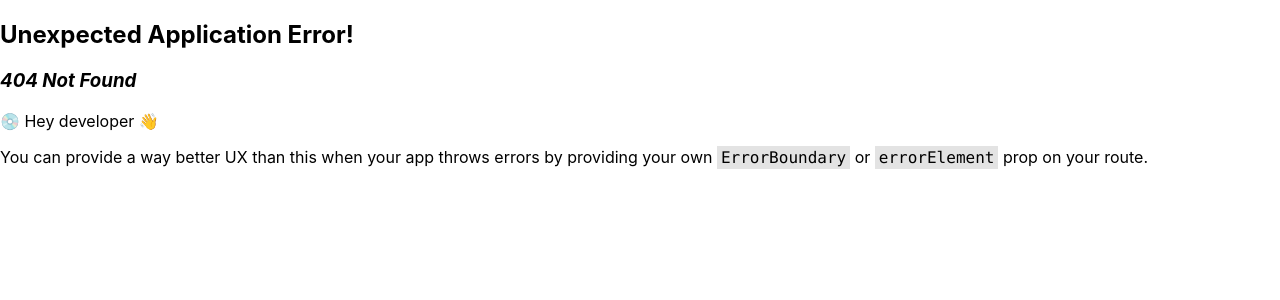
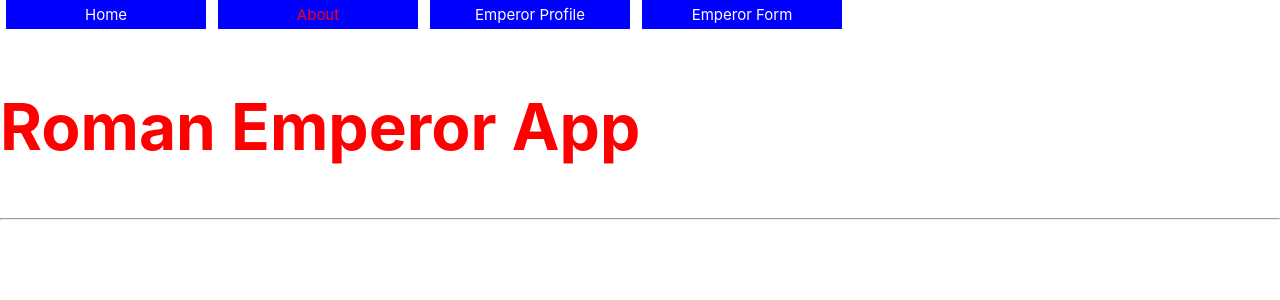
Before and after one commit to jh-23/roman-emperor-application, a React (Create React App) app: page /about in a window 1280 px wide. Before the commit this address had no page. Shown: the top 300 px of the page. Built offline with nearby package versions, Linux system fonts and the light colour scheme.

Commit message:
adding styled components to different component pages

```diff
--- /dev/null
+++ b/src/About.js
@@ -0,0 +1,27 @@
+import React from 'react';
+import NavBar from './NavBar';
+import styled from 'styled-components';
+
+function About() {
+
+    const H2 = styled.h2`
+    color: red;
+    font-size: 4rem;
+    `
+
+    return (
+        <div>
+            <header>
+                <NavBar />
+            </header>
+            <H2>Roman Emperor App</H2>
+            <p>
+
+            </p>
+            <hr />
+        </div>
+
+    )
+}
+
+export default About;
--- a/src/App.css
+++ b/src/App.css
@@ -1,9 +1,14 @@
 .App {
   text-align: center;
+  background-image: url('https://images4.alphacoders.com/102/1025923.jpg');
+  height: 100%;
+  background-position: center;
+  background-repeat: no-repeat;
+  background-size: cover;
 }
 
-.App-body {
-  background-image: url('https://images4.alphacoders.com/102/1025923.jpg');
+.roman-emperor-form {
+  background-image: url('https://as1.ftcdn.net/v2/jpg/05/85/21/72/1000_F_585217221_k5TqvtShdLy2g4Q5lHLFWzaluJyH2SFj.jpg');
   height: 100%;
   background-position: center;
   background-repeat: no-repeat;
--- a/src/App.js
+++ b/src/App.js
@@ -1,7 +1,7 @@
 import React, { useState, useEffect } from 'react';
 import logo from './logo.svg';
 import './App.css';
-import Emperors from './Emperors';
+import Emperors from './About';
 import EmperorForm from './EmperorForm';
 import NavBar from './NavBar';
 import EmperorCard from './EmporerCard';
@@ -36,13 +36,11 @@ function App() {
 
   return (
     <div className="App">
-      <body className='App-body'>
       <header>
       </header>
       <H1>My Roman Emperor App</H1>
       <EmperorForm onAddEmperor={addEmperor} />
       {emperorList}
-      </body>
     </div>
   );
 }
--- a/src/EmperorForm.js
+++ b/src/EmperorForm.js
@@ -1,5 +1,6 @@
 import React, { useState } from 'react';
 import NavBar from './NavBar';
+import styled from 'styled-components';
 
 function EmperorForm({ onAddEmperor }) {
 
@@ -27,16 +28,18 @@ function EmperorForm({ onAddEmperor }) {
             .then((data) => onAddEmperor(data))
     }
 
-
-
+    const H2 = styled.h2`
+    color: red;
+    font-size: 4rem;
+    `
 
     return (
-        <div>
+        <div className="roman-emperor-form">
             <header>
                 <NavBar />
             </header>
         <div className="new-emperor-form">
-            <h2>New Emperor Form</h2>
+            <H2>New Emperor Form</H2>
             <form onSubmit={handleSubmit}>
                 <input type="text" name="name" placeholder="Emperor name" value={name} onChange={(e) => setName(e.target.value)} />
                 <input type="text" name="reign" placeholder="Reign time period" value={reign} onChange={(e) => setReign(e.target.value)} />
--- a/src/Emperors.js
+++ /dev/null
@@ -1,33 +0,0 @@
-import React, { useState, useEffect } from 'react';
-import NavBar from './NavBar';
-
-function Emperors() {
-
-    const [emperors, setEmperors] = useState([]);
-
-    useEffect(() => {
-        fetch('http://localhost:3000/emperors')
-            .then((r) => r.json())
-            .then((data) => setEmperors(data))
-    }, [])
-
-
-
-    const emperorsList = emperors.map((emperor) => {
-        return <li key={emperor.id}>{emperor.name}</li>
-    })
-
-    return (
-        <div>
-            <header>
-                <NavBar />
-            </header>
-            <h2>Roman Emperors</h2>
-            <hr />
-            {emperorsList}
-        </div>
-
-    )
-}
-
-export default Emperors;
--- a/src/NavBar.js
+++ b/src/NavBar.js
@@ -11,10 +11,10 @@ function NavBar() {
             Home
             </NavLink>
             <NavLink
-            to="/emperors"
+            to="/about"
             className="nav-link"
             >
-            Emperors
+            About
             </NavLink>
             <NavLink
             to="/emperorprofile/:id"
```
Also changed, not shown: src/index.js (+4 -3 lines), 1 other file (tests, documents, lock files or other folders).
